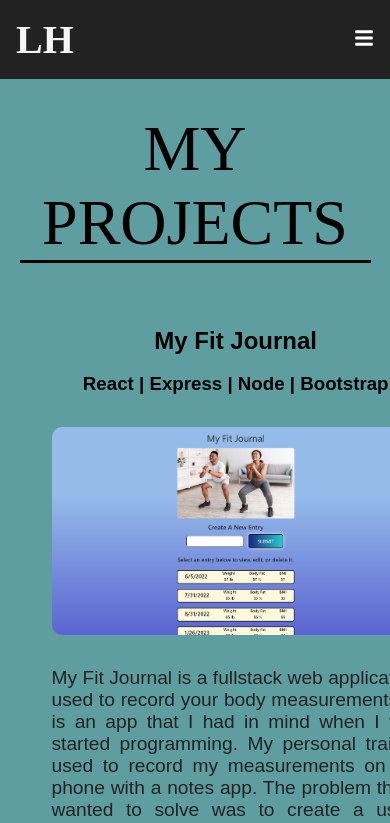
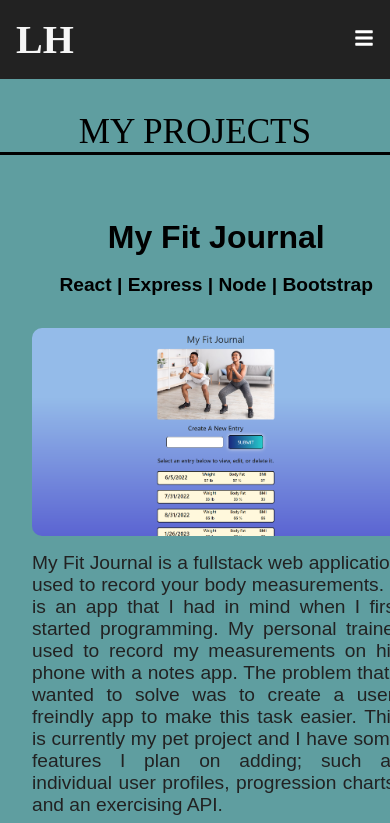
Before and after one commit to SilverPrius/LH-Portfolio, a React (Create React App) app: page /projects in a window 390 px wide. Shown: the top 823 px of the page. Built offline with nearby package versions, Linux system fonts and the light colour scheme.

Commit message:
Updating responsiveness for xs devices to projects page

```diff
--- a/src/pages/Projects/projects.css
+++ b/src/pages/Projects/projects.css
@@ -2,7 +2,7 @@
   display: flex;
   flex-direction: column;
   padding-top: 7rem;
-  min-width: 100vw;
+  /* min-width: 100vw; */
 }
 
 .projects-inner {
@@ -120,17 +120,31 @@
     display: block;
     height: auto;
     max-width: 100%;
-    margin-bottom: 1rem;
     border-radius: 10px;
   }
 
   .project-description {
-    margin-top: 1rem;
     text-align: justify;
   }
 
   .project-subtitle {
     margin-bottom: 2rem;
+    font-size: 1.2rem;
+  }
+
+  .project-title {
+    font-size: 2rem;
   }
 
 }
+
+@media only screen and (max-width: 776px) {
+  .projects-title {
+    font-size: 2.2rem;
+  }
+
+  .projects-inner {
+    width: 100%;
+  }
+
+}
```
